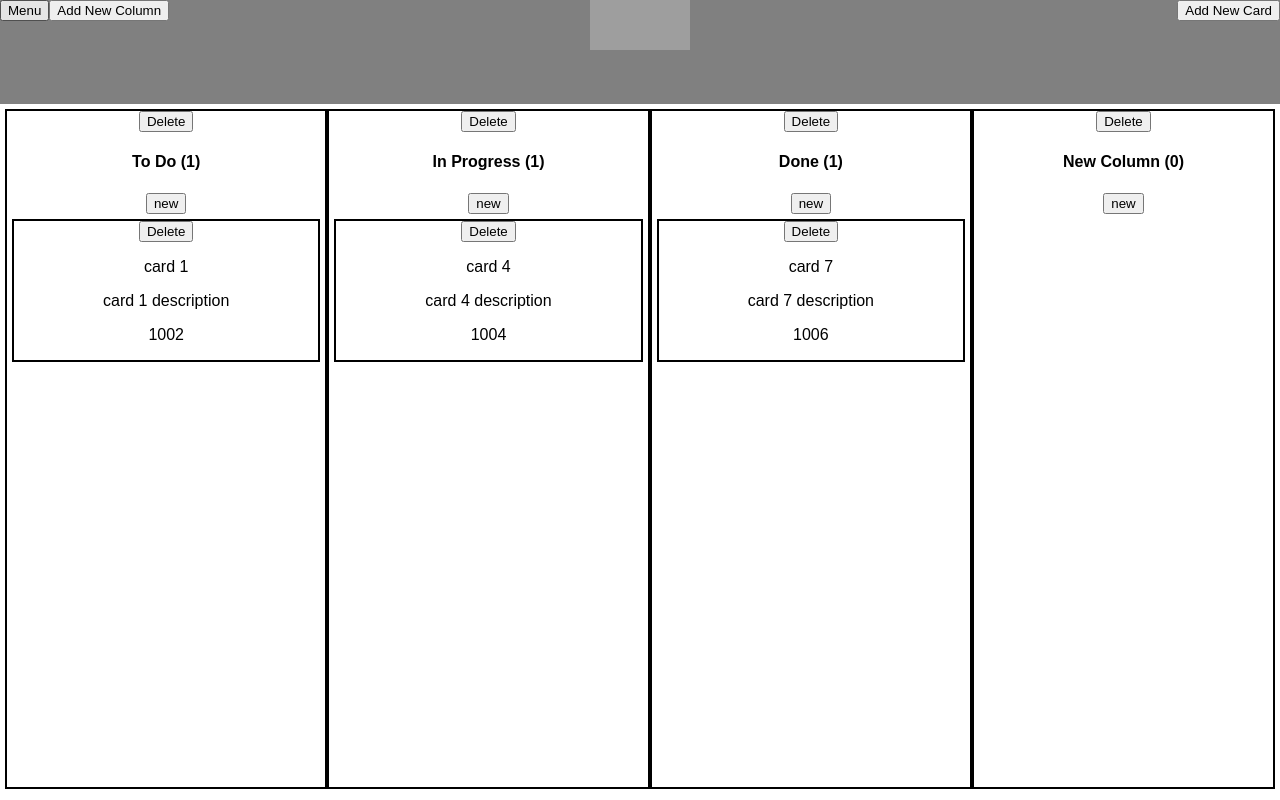
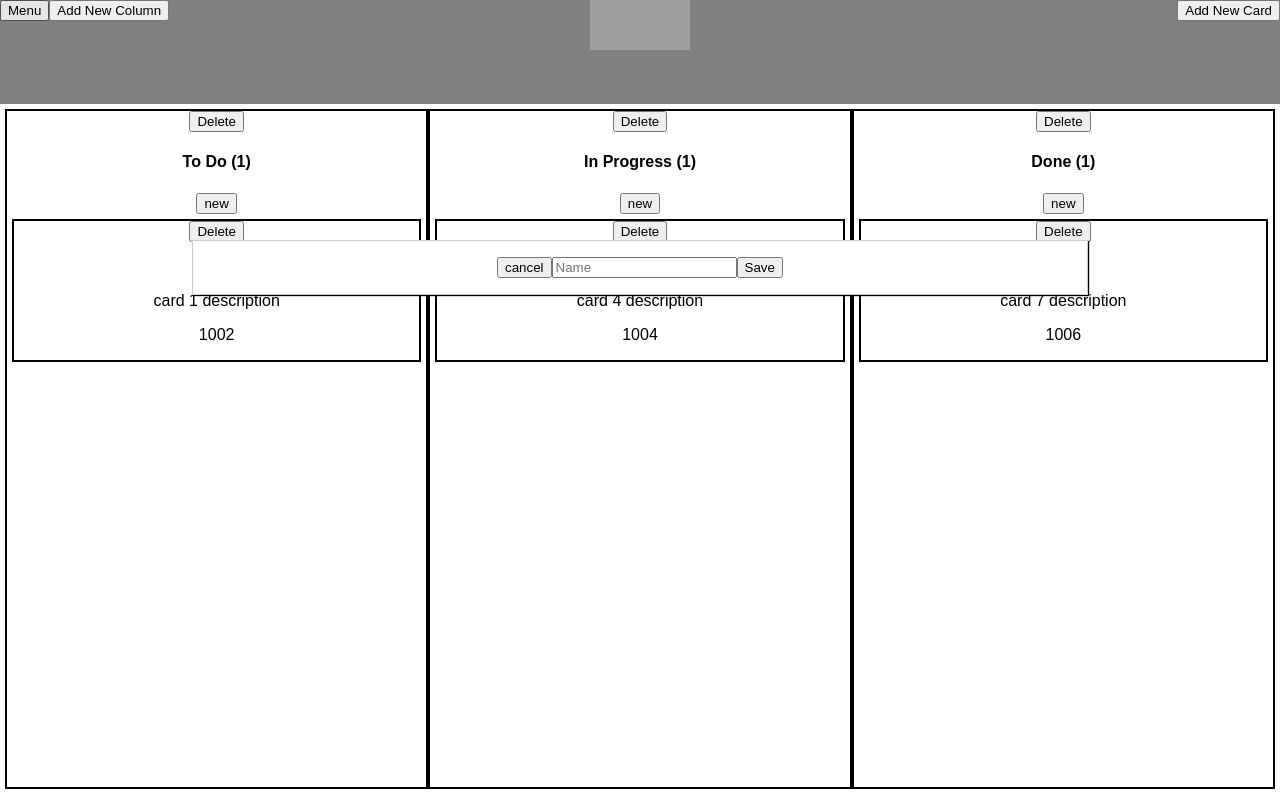
Before and after one commit to acsly/kanbanboard-naive-react, a React app: page / in a window 1280 px wide. Both pictures are taken after a click on the button "Add New Column". Built offline with nearby package versions, Linux system fonts and the light colour scheme; grey boxes are pictures that could not be loaded.

Commit message:
modal implementation initialized

```diff
--- a/src/components/Toolbar/Toolbar.js
+++ b/src/components/Toolbar/Toolbar.js
@@ -5,13 +5,13 @@ const toolbar = (props) => (
     <div className={classes.Toolbar}>
         <div className={classes.toolbarLeft}>
             <button className={classes.selectBoardBbutton}>Menu</button>
-            <button onClick={props.newColumnClicked} className={classes.addNewColumnBbutton}>Add New Column</button>
+            <button className={classes.addNewColumnButton} onClick={() => props.newColumnGenericClicked("Column")} >Add New Column</button>
         </div>
 
         <img className={classes.logo} alt="logo of the project" src="https://encrypted-tbn0.gstatic.com/images?q=tbn:ANd9GcTA2vkyldAFInyfe8TlfWZvwisxi_7oTRfj5eex8GpbX0_U4viCgQ" />
 
         <div className={classes.toolbarRight}>
-            <button onClick={props.newCardGenericClicked}>Add New Card</button>
+            <button onClick={() => props.newCardGenericClicked("Card")}>Add New Card</button>
         </div>
     </div>
 );
--- a/src/components/Cardform/Cardform.js
+++ b/src/components/generics/Cardform/Cardform.js
@@ -19,17 +19,22 @@ const cardform = (props) => {
             }
         };
 
-    return (
+    let form = (
         <div className={classes.Cardform}>
-            <button onClick={props.cancelClicked}>cancel</button>
+            <button onClick={() => props.cancelClicked("Cancel")}>cancel</button>
             <input id="card-title" placeholder="Title" onChange={(event) => onChangeHandler(event)}></input>
             <input id="card-description" placeholder="Description" onChange={(event) => onChangeHandler(event)} ></input>
             <select id="column-selector" onChange={(event) => onChangeHandler(event)} >
                 {options}
             </select>
-            <button onClick={() => props.saveCardClicked(title, description, selectedOption)}>Save</button>
+            <button onClick={() => props.saveClicked(title, description, selectedOption)}>Save</button>
         </div>
     );
+
+    if (props.display) {
+        return form;
+    }
+    return null;
 };
 
 export default cardform;
--- /dev/null
+++ b/src/components/generics/Columnform/Columnform.css
@@ -0,0 +1 @@
+.Columnform {}
--- /dev/null
+++ b/src/components/generics/Columnform/Columnform.js
@@ -0,0 +1,24 @@
+import React from 'react';
+import classes from './Columnform.css';
+
+const columnform = (props) => {
+    let name,
+        onChangeHandler = (event) => {
+            name = event.target.value;
+        };
+
+    let form = (
+        <div className={classes.Columnform}>
+            <button onClick={() => props.cancelClicked("Cancel")}>cancel</button>
+            <input placeholder="Name" onChange={(event) => onChangeHandler(event)}></input>
+            <button onClick={() => props.saveClicked(name)}>Save</button>
+        </div>
+    );
+
+    if (props.display) {
+        return form;
+    }
+    return null;
+};
+
+export default columnform;
--- a/src/containers/App.js
+++ b/src/containers/App.js
@@ -3,8 +3,9 @@ import classes from './App.css';
 
 import Toolbar from '../components/Toolbar/Toolbar';
 import Board from '../components/Board/Board';
-import Modal from '../components/Modal/Modal';
-import Cardform from '../components/Cardform/Cardform';
+import Modal from '../components/generics/Modal/Modal';
+import Cardform from '../components/generics/Cardform/Cardform';
+import Columnform from '../components/generics/Columnform/Columnform';
 
 class App extends Component {
 
@@ -13,6 +14,8 @@ class App extends Component {
     idIterator: 1006,
     activeBoardIndex: 0,
     displayModel: false,
+    displayCardform: false,
+    displayColumnform: false,
     boards: [
       {
         id: 1000,
@@ -65,12 +68,39 @@ class App extends Component {
    *
    *
    */
-  newColumnHandler = () => {
+
+
+  /// COLUMN RELATED HANDLER METHODS
+  /**
+   *
+   *
+   *
+   *
+   */
+  newColumnHandler = (name) => {
     const newId = this.getNewId();
     const boards = this.state.boards.slice();
-    boards[this.state.activeBoardIndex].columns.push(this.createNewColumnStructure(newId));
-    this.setState({ boards: boards, idIterator: newId });
+    boards[this.state.activeBoardIndex].columns.push(this.createNewColumnStructure(newId, name));
+    this.setState({ boards: boards, idIterator: newId, displayModel: false, displayColumnform: false });
   };
+
+  deleteColumnHandler = (id) => {
+    const boards = this.state.boards.slice();
+    let columns = boards[this.state.activeBoardIndex].columns;
+    columns = columns.filter(c => {
+      return c.id !== id;
+    });
+    boards[this.state.activeBoardIndex].columns = columns;
+    this.setState({ boards: boards });
+  };
+
+  /// CARD RELATED HANDLER METHODS
+  /**
+   *
+   *
+   *
+   *
+   */
 
   newCardHandler = (index) => {
     const newId = this.getNewId();
@@ -80,9 +110,6 @@ class App extends Component {
 
   };
 
-  modelDisplayHandler = () => {
-    this.setState({ displayModel: !this.state.displayModel });
-  };
 
   saveCardHandler = (title, description, columnId) => {
     const newId = this.getNewId();
@@ -96,7 +123,7 @@ class App extends Component {
       return column.id === columnId;
     });
     boards[this.state.activeBoardIndex].columns[index].cards.push(this.createNewCardStructure(newId, title, description));
-    this.setState({ boards: boards, idIterator: newId, displayModel: false });
+    this.setState({ boards: boards, idIterator: newId, displayModel: false, displayCardform: false });
 
   };
 
@@ -107,16 +134,6 @@ class App extends Component {
       return c.id !== id;
     });
     boards[this.state.activeBoardIndex].columns[index].cards = cards;
-    this.setState({ boards: boards });
-  };
-
-  deleteColumnHandler = (id) => {
-    const boards = this.state.boards.slice();
-    let columns = boards[this.state.activeBoardIndex].columns;
-    columns = columns.filter(c => {
-      return c.id !== id;
-    });
-    boards[this.state.activeBoardIndex].columns = columns;
     this.setState({ boards: boards });
   };
 
@@ -132,7 +149,7 @@ class App extends Component {
   createNewColumnStructure = (id, name) => {
     const newColumn = {
       id: id,
-      name: "New Column",
+      name: name ? name : "New Column",
       cards: []
     };
     return newColumn;
@@ -152,19 +169,34 @@ class App extends Component {
 
   getActiveBoard = () => (this.state.boards[this.state.activeBoardIndex]);
 
+  modelDisplayHandler = (type) => {
+    if (type === "Card") {
+      this.setState({ displayModel: true, displayCardform: true });
+    } else if (type === "Column") {
+      this.setState({ displayModel: true, displayColumnform: true });
+    } else if (type === "Cancel") {
+      this.setState({ displayModel: false, displayCardform: false, displayColumnform: false });
+    }
+  };
+
 
   /// React Render
   render() {
     return (
       <div className={classes.App}>
         <Toolbar
-          newColumnClicked={this.newColumnHandler}
+          newColumnGenericClicked={this.modelDisplayHandler}
           newCardGenericClicked={this.modelDisplayHandler} />
         <Modal display={this.state.displayModel}>
           <Cardform
+            display={this.state.displayCardform}
             columns={this.state.boards[this.state.activeBoardIndex].columns}
             cancelClicked={this.modelDisplayHandler}
-            saveCardClicked={this.saveCardHandler} />
+            saveClicked={this.saveCardHandler} />
+          <Columnform
+            display={this.state.displayColumnform}
+            cancelClicked={this.modelDisplayHandler}
+            saveClicked={this.newColumnHandler} />
         </Modal>
         <Board
           board={this.state.boards[this.state.activeBoardIndex]}
```
Also changed, not shown: src/components/generics/Cardform/Cardform.css (renamed from src/components/Cardform/Cardform.css), src/components/generics/Modal/Modal.css (renamed from src/components/Modal/Modal.css), src/components/generics/Modal/Modal.js (renamed from src/components/Modal/Modal.js).
